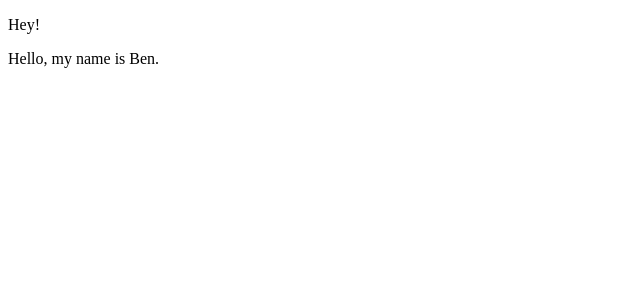
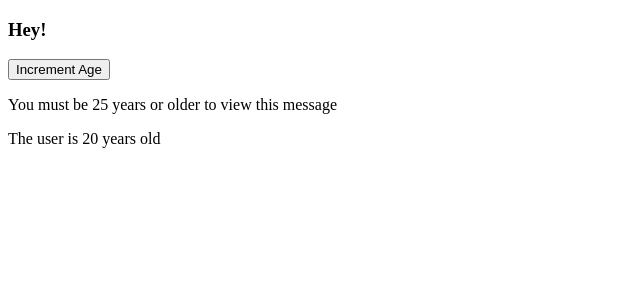
Before and after one commit to BenJohnsonFullStack/vue-course-app, a Vue app: page / in a window 1280 px wide. Shown: the top 300 px of the page, without its empty margins (0-640 px from the left). Built offline with nearby package versions, Linux system fonts and the light colour scheme.

Commit message:
conditional rendering and props

```diff
--- a/src/App.vue
+++ b/src/App.vue
@@ -1,13 +1,21 @@
 <template>
-  <p>Hey!</p>
-  <Greeting />
+  <h3>Hey!</h3>
+  <button type="button" @click="age++">Increment Age</button>
+  <Greeting :age="age" />
+  <User :age="age" />
 </template>
 
 <script>
 import Greeting from "@/components/Greeting.vue";
+import User from "./components/User.vue";
 
 export default {
   name: "App",
-  components: { Greeting },
+  components: { Greeting, User },
+  data() {
+    return {
+      age: 20,
+    };
+  },
 };
 </script>
--- a/src/components/Greeting.vue
+++ b/src/components/Greeting.vue
@@ -1,10 +1,12 @@
 <template>
-  <p>{{ greeting }}</p>
+  <p v-if="age >= 25">{{ greeting }}</p>
+  <p v-else>You must be 25 years or older to view this message</p>
 </template>
 
 <script>
 export default {
   name: "Greeting",
+  props: ["age"],
   data() {
     return {
       greeting: "Hello, my name is Ben.",
--- /dev/null
+++ b/src/components/User.vue
@@ -0,0 +1,10 @@
+<template>
+  <p>The user is {{ age }} years old</p>
+</template>
+
+<script>
+export default {
+  name: "User",
+  props: ["age"],
+};
+</script>
```
